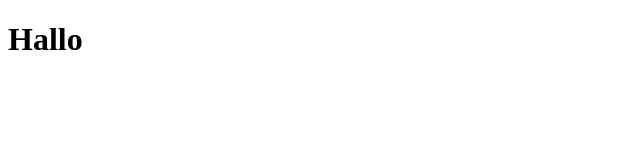
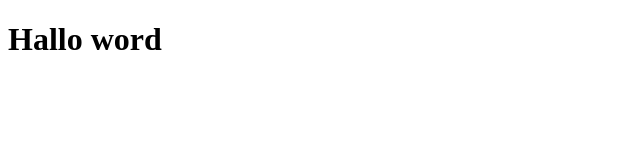
Before and after one commit to FERANSAH15/git-basic, a plain HTML site: page index.html in a window 1280 px wide. Shown: the whole page, without its empty margins (0-640 px from the left). Drawn offline with Linux system fonts and the light colour scheme.

Commit message:
perubahan

```diff
--- a/index.html
+++ b/index.html
@@ -7,6 +7,6 @@
     <title>coba buka</title>
 </head>
 <body>
-    <h1>Hallo</h1>
+    <h1>Hallo word</h1>
 </body>
 </html>
```
